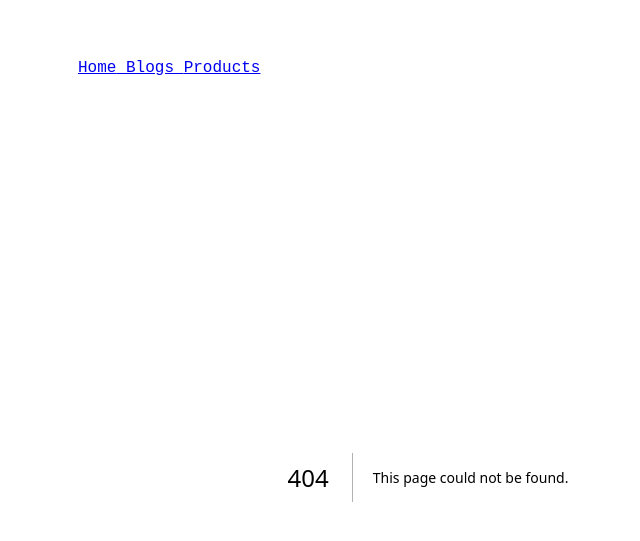
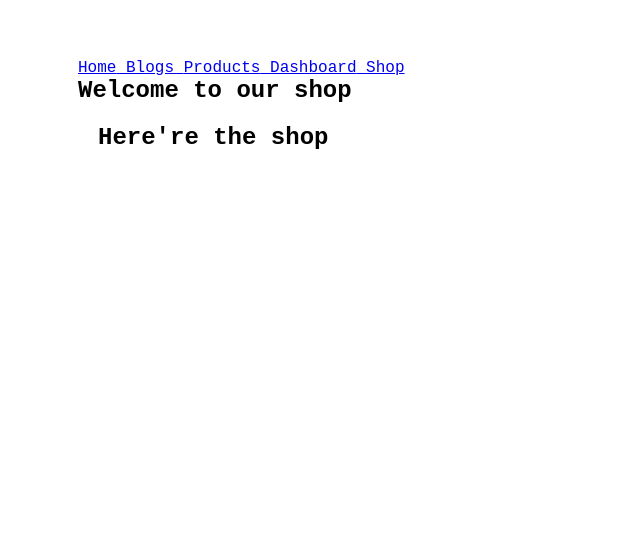
Before and after one commit to Christian-Mar/next13sandbox, a Next.js app: page /shop in a window 1280 px wide. Before the commit this address had no page. Shown: the part 141-682 px from the top of the page, without its empty margins (212-852 px from the left). Built offline with nearby package versions, Linux system fonts and the light colour scheme.

Commit message:
added layout to shop page

```diff
--- a/app/shared/Navbar.jsx
+++ b/app/shared/Navbar.jsx
@@ -4,6 +4,8 @@ const links = [
 	{ name: 'Home', path: '/' },
 	{ name: 'Blogs', path: '/blogs' },
 	{ name: 'Products', path: '/products' },
+	{ name: 'Dashboard', path: '/dashboard' },
+	{ name: 'Shop', path: '/shop' },
 ];
 
 const Navigation = () => {
--- /dev/null
+++ b/app/shop/layout.jsx
@@ -0,0 +1,8 @@
+export default function ShopLayout({ children }) {
+	return (
+		<section>
+    <h2>Welcome to our shop</h2>
+    {children}
+    </section>
+	);
+}
--- /dev/null
+++ b/app/shop/page.jsx
@@ -0,0 +1,9 @@
+const ShopPage = () => {
+	return (
+		<div className='page'>
+			<h1>Here're the shop</h1>
+		</div>
+	);
+};
+
+export default ShopPage;
```
Also changed, not shown: app/dashboard/page.jsx (added, +9 -0 lines).
